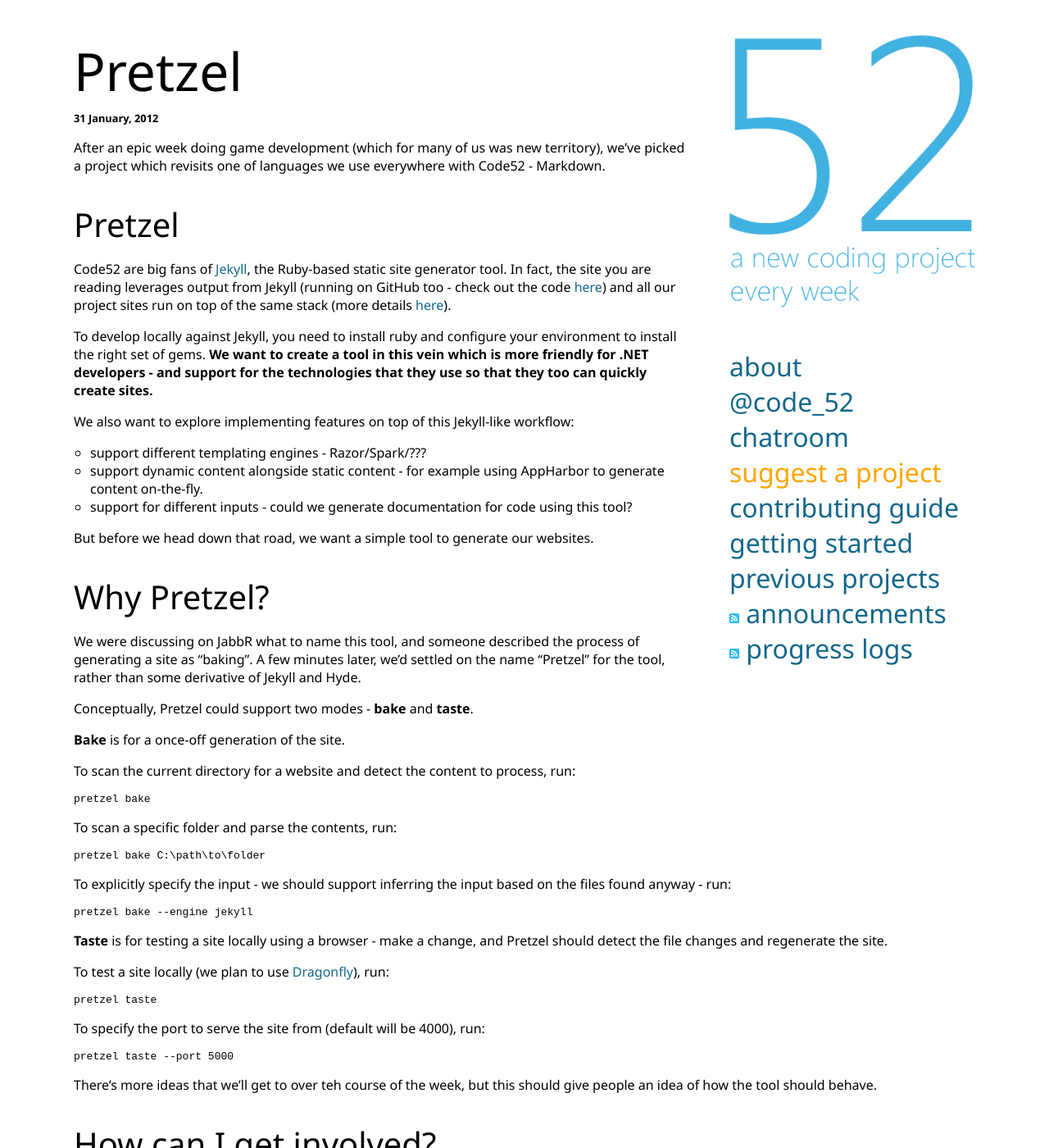
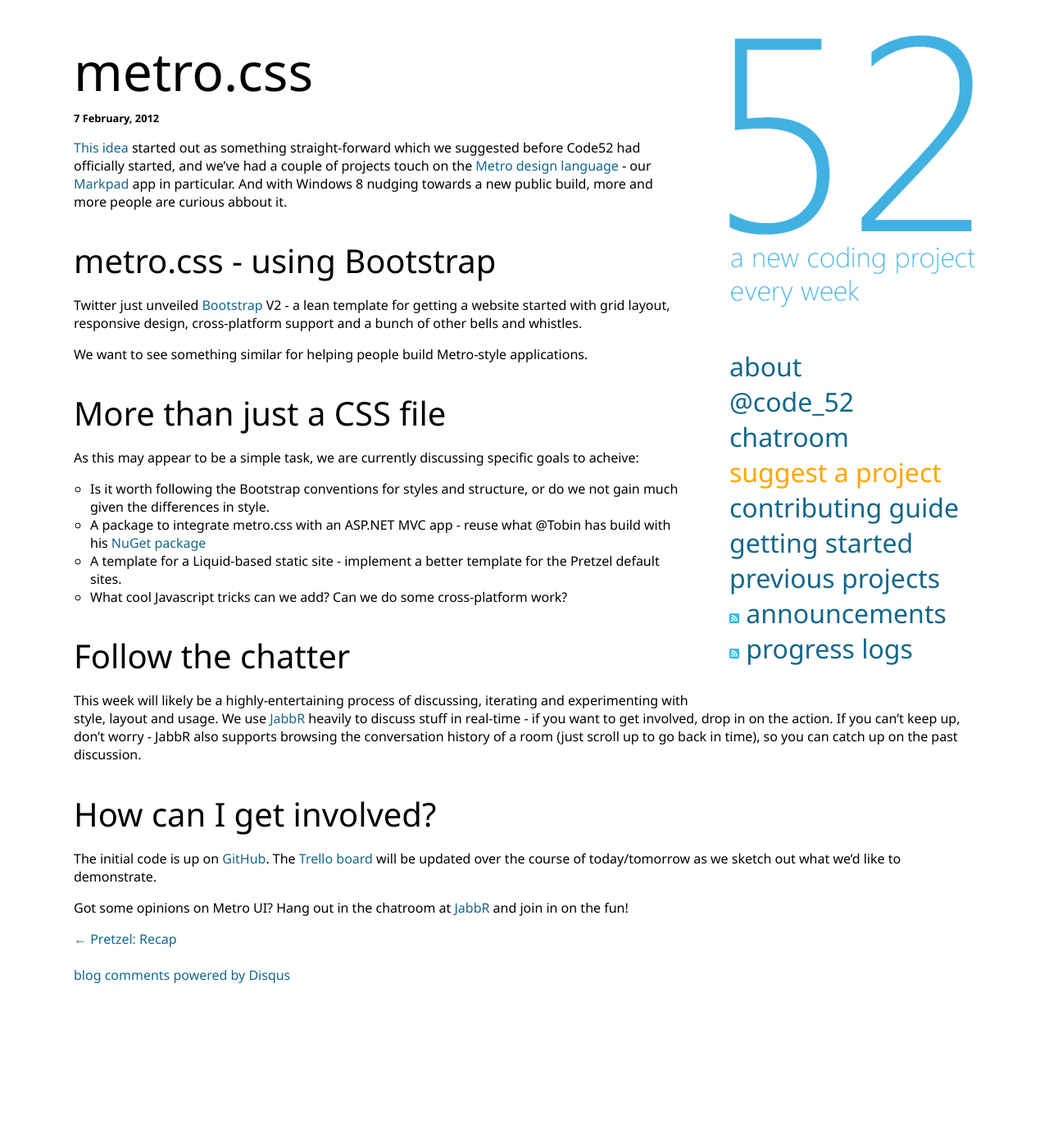
Before and after one commit to Code52/code52.github.com, a Jekyll site: the page built from _posts/2012-02-07-metro-dot-css.md, in a window 1280 px wide and 1400 px high. Shown: the whole window at 82% size. Built offline with Jekyll 4.4.1, drawn with Linux system fonts in a browser that asks for light colours; Markdown is read by kramdown in place of the engine named in the settings; comment, search, counter and statistics services are not loaded; some of the changed text lies outside the part shown.

Commit message:
editing post

```diff
--- a/_posts/2012-02-07-metro-dot-css.md
+++ b/_posts/2012-02-07-metro-dot-css.md
@@ -1,65 +1,35 @@
 ---
 layout: post
-permalink: /pretzel.html
-date: 2012-01-31 08:00
-title: "Pretzel"
+permalink: /metro-dot-css.html
+date: 2012-02-07 08:00
+title: "metro.css"
 author: "@aeoth, @shiftkey and @tobin"
 comments: true
 ---
 
+[This idea](https://code52.uservoice.com/forums/143105-code-52/suggestions/2465600-metro-css-built-on-bootstrap) started out as something straight-forward which we suggested before Code52 had officially started, and we've had a couple of projects touch on the [Metro design language](http://en.wikipedia.org/wiki/Metro_(design_language)) - our [Markpad](http://code52.org/DownmarkerWPF/) app in particular. And with Windows 8 nudging towards a new public build, more and more people are curious abbout it.
 
-After an epic week doing game development (which for many of us was new territory), we've picked a project which revisits one of languages we use everywhere with Code52 - Markdown.
+## metro.css - using Bootstrap
 
-## Pretzel
+Twitter just unveiled [Bootstrap](http://twitter.github.com/bootstrap/) V2 - a lean template for getting a website started with grid layout, responsive design, cross-platform support and a bunch of other bells and whistles.
 
-Code52 are big fans of [Jekyll](https://github.com/mojombo/jekyll), the Ruby-based static site generator tool. In fact, the site you are reading leverages output from Jekyll (running on GitHub too - check out the code [here](https://github.com/code52/code52.github.com)) and all our project sites run on top of the same stack (more details [here](http://code52.org/gh-pages.html)).
+We want to see something similar for helping people build Metro-style applications.
 
-To develop locally against Jekyll, you need to install ruby and configure your environment to install the right set of gems. **We want to create a tool in this vein which is more friendly for .NET developers - and support for the technologies that they use so that they too can quickly create sites.**
+## More than just a CSS file
 
-We also want to explore implementing features on top of this Jekyll-like workflow:
+As this may appear to be a simple task, we are currently discussing specific goals to acheive:
 
- * support different templating engines - Razor/Spark/???
- * support dynamic content alongside static content - for example using AppHarbor to generate content on-the-fly.
- * support for different inputs - could we generate documentation for code using this tool?
+ * Is it worth following the Bootstrap conventions for styles and structure, or do we not gain much given the differences in style.
+ * A package to integrate metro.css with an ASP.NET MVC app - reuse what @Tobin has build with his [NuGet package](http://nuget.org/packages/MahApps.Twitter.Bootstrap)
+ * A template for a Liquid-based static site - implement a better template for the Pretzel default sites.
+ * What cool Javascript tricks can we add? Can we do some cross-platform work?
 
-But before we head down that road, we want a simple tool to generate our websites.
+## Follow the chatter
 
-## Why Pretzel?
-
-We were discussing on JabbR what to name this tool, and someone described the process of generating a site as "baking". A few minutes later, we'd settled on the name "Pretzel" for the tool, rather than some derivative of Jekyll and Hyde.
-
-Conceptually, Pretzel could support two modes - **bake** and **taste**.
-
-**Bake** is for a once-off generation of the site.
-
-To scan the current directory for a website and detect the content to process, run:
-
-    pretzel bake
-
-To scan a specific folder and parse the contents, run:
-
-    pretzel bake C:\path\to\folder
-
-To explicitly specify the input - we should support inferring the input based on the files found anyway - run:
-
-    pretzel bake --engine jekyll
-
-**Taste** is for testing a site locally using a browser - make a change, and Pretzel should detect the file changes and regenerate the site.
-
-To test a site locally (we plan to use [Dragonfly](https://github.com/loudej/dragonfly)), run:
-
-	pretzel taste
-
-To specify the port to serve the site from (default will be 4000), run:
-
-    pretzel taste --port 5000
-
-
-There's more ideas that we'll get to over teh course of the week, but this should give people an idea of how the tool should behave.
-
+This week will likely be a highly-entertaining process of discussing, iterating and experimenting with style, layout and usage. We use [JabbR](http://jabbr.net/#/rooms/code52) heavily to discuss stuff in real-time - if you want to get involved, drop in on the action. If you can't keep up, don't worry - JabbR also supports browsing the conversation history of a room (just scroll up to go back in time), so you can catch up on the past discussion.
 
 ## How can I get involved?
 
-The initial code is up on [GitHub](http://github.com/Code52/pretzel). The [Trello board](https://trello.com/board/pretzel/4f25ffb3dbbed1ab5a4f0f5a) will be updated over the course of today to define the set of tasks we plan to implement.
+The initial code is up on [GitHub](http://github.com/Code52/metro.css). The [Trello board](https://trello.com/board/metro-css/4f2fd841a5146fa91fbff127) will be updated over the course of today/tomorrow as we sketch out what we'd like to demonstrate.
 
-Got an feature you'd like to see implemented in Pretzel? Hang out in the chatroom at [JabbR](http://jabbr.net/#/rooms/code52) and join in on the fun!
+Got some opinions on Metro UI?  Hang out in the chatroom at [JabbR](http://jabbr.net/#/rooms/code52) and join in on the fun!
```
